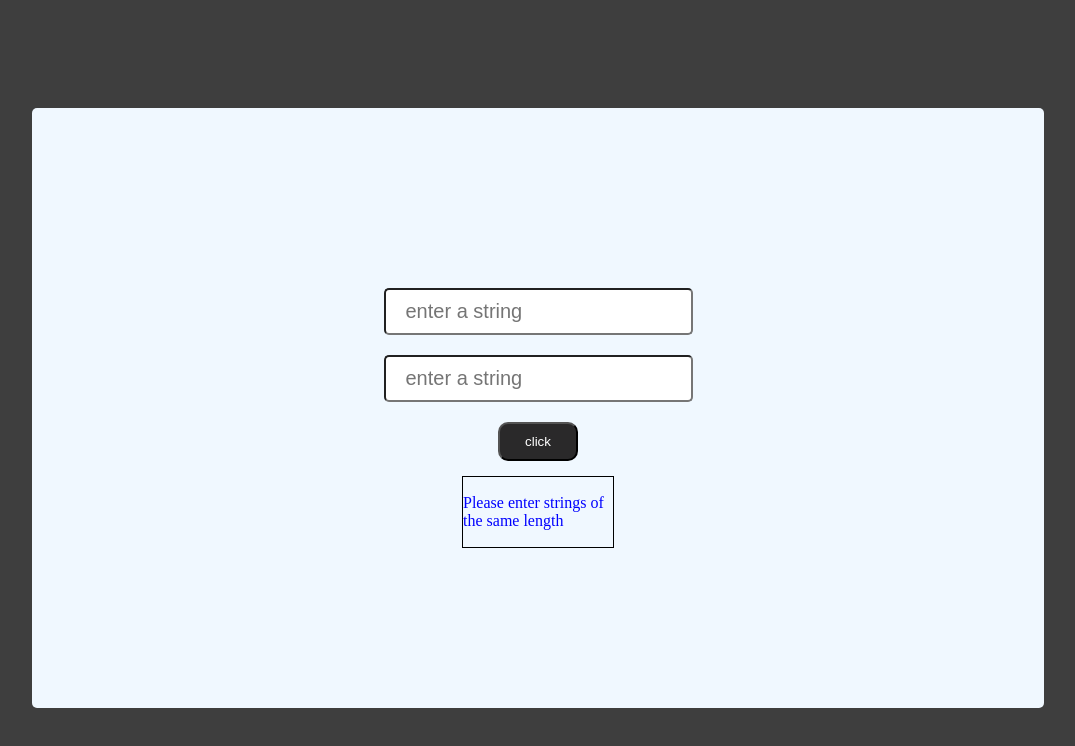
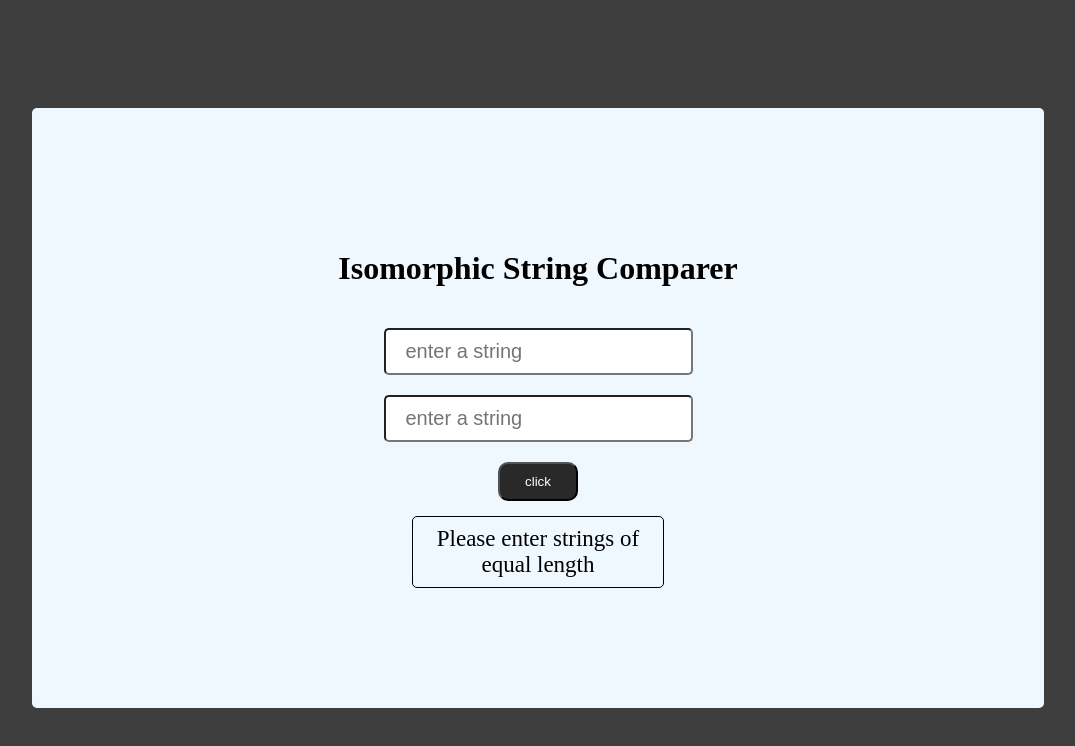
Before and after one commit to kadjialan/strings-page-js, a plain HTML site: page index.html in a window 1280 px wide. Both pictures are taken after a click on the button "click". Shown: the whole page, without its empty margins (102-1177 px from the left). Drawn offline with Linux system fonts and the light colour scheme.

Commit message:
logique adjustement

```diff
--- a/asserts/script/script.js
+++ b/asserts/script/script.js
@@ -29,7 +29,7 @@ submit.addEventListener('click', () => {
   message.classList.remove('hide')
   const str2 = secondString.value
   if (str1.length !== str2.length || str1 === '') {
-    message.innerHTML = 'Please enter strings of the same length'
+    message.innerHTML = 'Please enter strings of equal length'
   } else {
     checkForIsophorms(str1, str2)
 
--- a/asserts/styles/styles.css
+++ b/asserts/styles/styles.css
@@ -32,16 +32,32 @@ input {
   align-items: center;
   justify-content: center;
   min-height: 600px;
+  text-align: center;
 }
 
 .content {
   height: 70px;
-  width: 150px;
+  width: 250px;
   border: 1px solid black;
   margin-top: 15px;
   justify-content: center;
   align-items: center;
   display: flex;
   flex-direction: column;
-  color: blue;
+  font-size: 23px;
+  border-radius: 5px;
 }
+
+@media screen and (max-width: 375px) {
+  input {
+   width: 200px;
+  }
+
+  .content {
+    width: 240px;
+  }
+
+  .main {
+    padding: 0 20px;
+  }
+}
--- a/index.html
+++ b/index.html
@@ -9,6 +9,7 @@
 </head>
 <body>
     <div class="main">
+        <h1>Isomorphic String Comparer</h1>
     <input type="text" class="text1" placeholder="enter a string">
     <input type="text" class="text2" placeholder="enter a string">
     <button class="button">click</button>
```
Also changed, not shown: count.js (+5 -5 lines).
